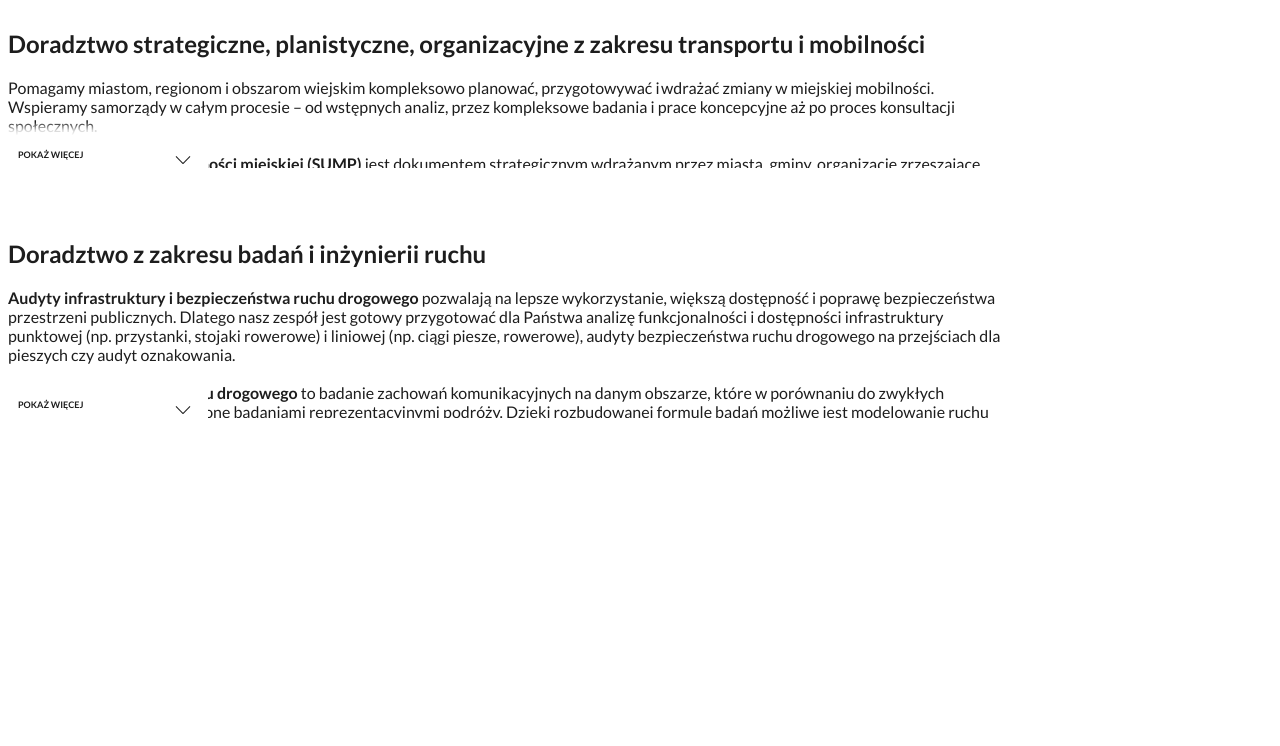
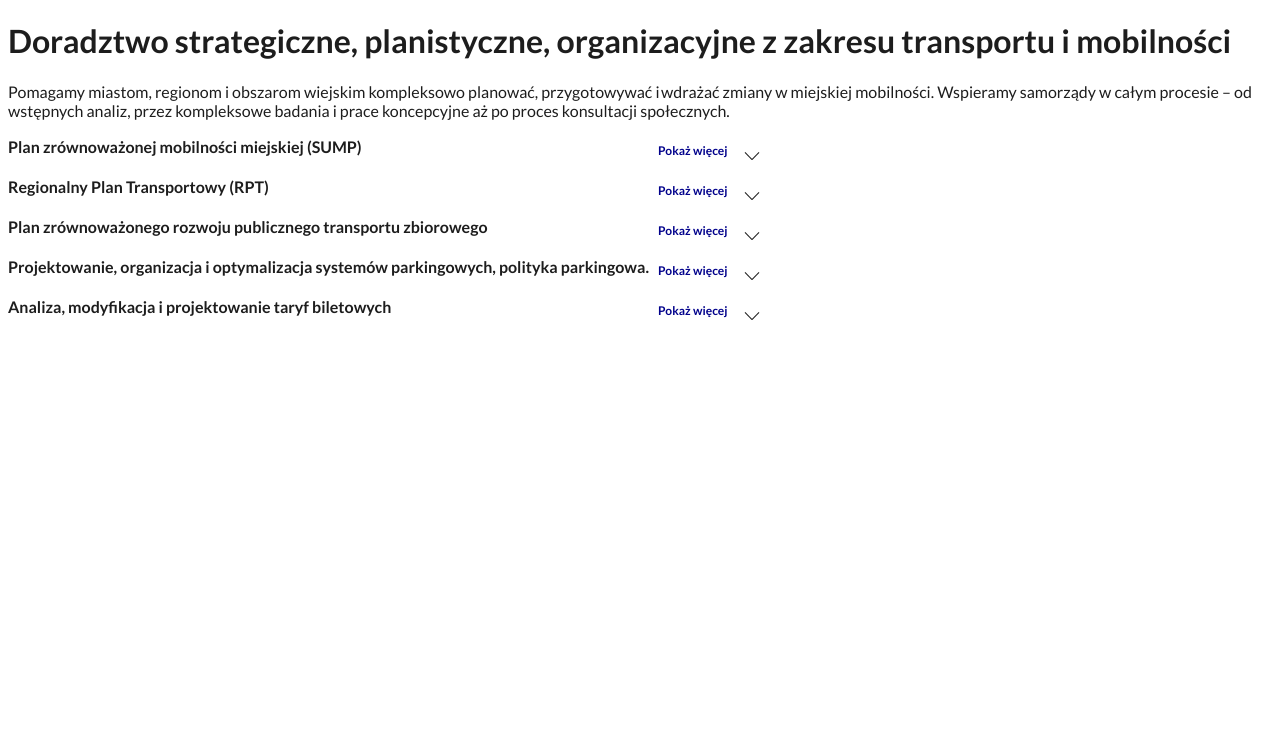
Before and after one commit to b-jarecki/b-jarecki.github.io, a plain HTML site: page index.html in a window 1280 px wide. Drawn offline with nearby package versions, Linux system fonts and the light colour scheme.

Commit message:
wzium 34

```diff
--- a/index.html
+++ b/index.html
@@ -17,7 +17,7 @@
             }
 
             .expandable .expand-bar {
-                font-size: 9px;
+                font-size: 12px;
             }
 
             .to-expand {
@@ -31,57 +31,68 @@
     <body>
         <div class="container">
             <main>
-                <section class="testing" style="width: 1000px; padding-bottom: 50px;">
+			<h1>Doradztwo strategiczne, planistyczne, organizacyjne z zakresu transportu i mobilności </h1>
+			 <p>
+                            Pomagamy miastom, regionom i obszarom wiejskim kompleksowo planować, przygotowywać i wdrażać zmiany w miejskiej mobilności. Wspieramy samorządy w całym procesie – od wstępnych analiz, przez kompleksowe badania i prace koncepcyjne aż po proces konsultacji społecznych.
+			</p>
+                <section class="testing" style="width: 860px; padding-bottom: 50px;">
                     <div class="description to-expand">
-                        <h1>Doradztwo strategiczne, planistyczne, organizacyjne z zakresu transportu i mobilności </h1>
-                        <p>
-                            Pomagamy miastom, regionom i obszarom wiejskim kompleksowo planować, przygotowywać i wdrażać zmiany w miejskiej mobilności. Wspieramy samorządy w całym procesie – od wstępnych analiz, przez kompleksowe badania i prace koncepcyjne aż po proces konsultacji społecznych. <br><br>
 
-                            <b>Plan zrównoważonej mobilności miejskiej (SUMP)</b> jest dokumentem strategicznym wdrażanym przez miasta, gminy, organizacje zrzeszające samorządy w celu lepszego zaspokojenia potrzeb mobilności ludzi i firm w miastach. W odróżnieniu od pozostałych dokumentów, w planie mobilności duży nacisk kładzie się na zaangażowanie mieszkańców i zainteresowanych podmiotów. <br><br>
+                            <b>Plan zrównoważonej mobilności miejskiej (SUMP)</b> <br><br>
+							jest dokumentem strategicznym wdrażanym przez miasta, gminy, organizacje zrzeszające samorządy w celu lepszego zaspokojenia potrzeb mobilności ludzi i firm w miastach. W odróżnieniu od pozostałych dokumentów, w planie mobilności duży nacisk kładzie się na zaangażowanie mieszkańców i zainteresowanych podmiotów. <br><br>
 
-W ramach prac nad dokumentem diagnozuje się potrzeby transportowe mieszkańców oraz określa priorytety rozwojowe wszystkich rodzajów transportu. Warto podkreślić, że plany mobilności będą stanowiły jedną z podstaw do otrzymania dofinansowania w nowej perspektywie unijnej 2021-2027. Nasz zespół jest gotowy przygotować dla Państwa dokument na podstawie najnowszych „Wytycznych. Opracowanie i wdrożenie Planu Zrównoważonej Mobilności Miejskiej” wydanych w 2019 roku na zlecenie Komisji Europejskiej. W ramach prac nad dokumentem przeprowadzimy według Państwa potrzeb badania preferencji transportowych i przemieszczeń mieszkańców, działania konsultacyjne i promocyjne, analizy Big Data oraz geoprzestrzenne GIS czy modelowanie ruchu z wykorzystaniem PTV Visum. <br><br>
+							W ramach prac nad dokumentem diagnozuje się potrzeby transportowe mieszkańców oraz określa priorytety rozwojowe wszystkich rodzajów transportu. Warto podkreślić, że plany mobilności będą stanowiły jedną z podstaw do otrzymania dofinansowania w nowej perspektywie unijnej 2021-2027. Nasz zespół jest gotowy przygotować dla Państwa dokument na podstawie najnowszych „Wytycznych. Opracowanie i wdrożenie Planu Zrównoważonej Mobilności Miejskiej” wydanych w 2019 roku na zlecenie Komisji Europejskiej. W ramach prac nad dokumentem przeprowadzimy według Państwa potrzeb badania preferencji transportowych i przemieszczeń mieszkańców, działania konsultacyjne i promocyjne, analizy Big Data oraz geoprzestrzenne GIS czy modelowanie ruchu z wykorzystaniem PTV Visum. <br><br>
+					</div>
 
-<b>Regionalny Plan Transportowy (RPT)</b> jest dokumentem mającym na celu podejmowanie decyzji w zakresie rozwoju regionalnego systemu transportowego. Sporządzenie RPT powinno przebiegać w sposób spójny, holistyczny i oparty na wiarygodnych informacjach i rzetelnych analizach. <br><br>
+					<div class="description2 to-expand">
+<b>Regionalny Plan Transportowy (RPT)</b> <br><br>
+							jest dokumentem mającym na celu podejmowanie decyzji w zakresie rozwoju regionalnego systemu transportowego. Sporządzenie RPT powinno przebiegać w sposób spójny, holistyczny i oparty na wiarygodnych informacjach i rzetelnych analizach. <br><br>
 
-Nasi eksperci są gotowi przygotować dla Państwa dokument, który pozwoli na rozwój infrastruktury w adekwatny sposób do codziennych potrzeb transportowych mieszkańców rejonu. Plan zostanie przygotowane zgodnie z najlepszymi praktykami zaproponowanymi przez JASPERS. Na Państwa życzenie przeprowadzimy proces konsultacji społecznych i uzgodnień z potencjalnymi interesariuszami, a także przeprowadzimy modelowanie ruchu z wykorzystaniem PTV Visum.  <br><br>
+							Nasi eksperci są gotowi przygotować dla Państwa dokument, który pozwoli na rozwój infrastruktury w adekwatny sposób do codziennych potrzeb transportowych mieszkańców rejonu. Plan zostanie przygotowane zgodnie z najlepszymi praktykami zaproponowanymi przez JASPERS. Na Państwa życzenie przeprowadzimy proces konsultacji społecznych i uzgodnień z potencjalnymi interesariuszami, a także przeprowadzimy modelowanie ruchu z wykorzystaniem PTV Visum.  <br><br>
 
-<b>Plan zrównoważonego rozwoju publicznego transportu zbiorowego</b> zwany także planem transportowym mają obowiązek przygotować organizatorzy transportu zbiorowego określeni w ustawie o publicznym transporcie zbiorowym. Dokument może też stanowić dokumentację i gwarancję funkcjonowania transportu publicznego do otrzymania dofinansowania na zakup taboru autobusowego w nowej perspektywie unijnej 2021-2027. <br><br>
+					</div>
 
-Dynamiczny rozwój autobusów zeroemisyjnych w ostatnich latach spowodował, że ustawodawca wymaga uzupełnienia treści dokumentu o informacje dotyczące wykorzystania takiego typu pojazdów. Dlatego nasz zespół wykorzystując doświadczenia z wcześniejszych projektów jest gotowy do przygotowania dla Państwa nowego lub zaktualizowanego planu transportowego dostosowanego do potrzeb mieszkańców według aktualnych wymagań określonych w ustawie o publicznym transporcie zbiorowym. <br><br>
+					<div class="description3 to-expand">
+<b>Plan zrównoważonego rozwoju publicznego transportu zbiorowego</b> <br><br>
 
-<b>Projektowanie, organizacja i optymalizacja systemów parkingowych, polityka parkingowa.</b> Dobry system parkingowy charakteryzuje się odpowiednim wykorzystaniem miejsc parkingowych na poziomie 80-90%. Brak możliwości zaparkowania samochodu w legalnym miejscu powoduje ich pozostawienie w dowolnym miejscu, z drugiej strony nadmiar parkingów powoduje, że są one puste i zabierają przestrzeń. Ważnym aspektem jest też dostosowanie opłat za parkowanie do warunków lokalnych. Dlatego nasz zespół korzystając z wcześniejszych doświadczeń jest gotowy do przygotowania ekspertyzy dotyczącej parkowania w Państwa mieście. Zgodnie z Państwa życzeniem przeprowadzimy także proces konsultacji społecznych czy inwentaryzację wszystkich miejsc parkingowych z wykorzystaniem dronów, algorytmów sztucznej inteligencji i analiz geoprzestrzennych GIS.
+							zwany także planem transportowym mają obowiązek przygotować organizatorzy transportu zbiorowego określeni w ustawie o publicznym transporcie zbiorowym. Dokument może też stanowić dokumentację i gwarancję funkcjonowania transportu publicznego do otrzymania dofinansowania na zakup taboru autobusowego w nowej perspektywie unijnej 2021-2027. <br><br>
 
-<b>Analiza, modyfikacja i projektowanie taryf biletowych</b> pozwala na dostosowanie oferty biletowej do potrzeb pasażerów (analiza popytu) oraz możliwości organizatora i operatora publicznego transportu zbiorowego.
+							Dynamiczny rozwój autobusów zeroemisyjnych w ostatnich latach spowodował, że ustawodawca wymaga uzupełnienia treści dokumentu o informacje dotyczące wykorzystania takiego typu pojazdów. Dlatego nasz zespół wykorzystując doświadczenia z wcześniejszych projektów jest gotowy do przygotowania dla Państwa nowego lub zaktualizowanego planu transportowego dostosowanego do potrzeb mieszkańców według aktualnych wymagań określonych w ustawie o publicznym transporcie zbiorowym. <br><br>
+					</div>
+
+					<div class="description4 to-expand">
+<b>Projektowanie, organizacja i optymalizacja systemów parkingowych, polityka parkingowa.</b> <br><br>
+							Dobry system parkingowy charakteryzuje się odpowiednim wykorzystaniem miejsc parkingowych na poziomie 80-90%. Brak możliwości zaparkowania samochodu w legalnym miejscu powoduje ich pozostawienie w dowolnym miejscu, z drugiej strony nadmiar parkingów powoduje, że są one puste i zabierają przestrzeń. Ważnym aspektem jest też dostosowanie opłat za parkowanie do warunków lokalnych. Dlatego nasz zespół korzystając z wcześniejszych doświadczeń jest gotowy do przygotowania ekspertyzy dotyczącej parkowania w Państwa mieście. Zgodnie z Państwa życzeniem przeprowadzimy także proces konsultacji społecznych czy inwentaryzację wszystkich miejsc parkingowych z wykorzystaniem dronów, algorytmów sztucznej inteligencji i analiz geoprzestrzennych GIS.
+					</div>
+					<div class="description5 to-expand">
+<b>Analiza, modyfikacja i projektowanie taryf biletowych</b> <br><br>
+pozwala na dostosowanie oferty biletowej do potrzeb pasażerów (analiza popytu) oraz możliwości organizatora i operatora publicznego transportu zbiorowego.
+					</div>
                         </p>
-                    </div>
+         </div>
                 </section>
-                <section class="testing" style="width: 1000px; padding-bottom: 50px;">
-                    <div class="description2 to-expand">
-                        <h1>Doradztwo z zakresu badań i inżynierii ruchu </h1>
-                        <p>
-                            <b>Audyty infrastruktury i bezpieczeństwa ruchu drogowego</b> pozwalają na lepsze wykorzystanie, większą dostępność i poprawę bezpieczeństwa przestrzeni publicznych. Dlatego nasz zespół jest gotowy przygotować dla Państwa analizę funkcjonalności i dostępności infrastruktury punktowej (np. przystanki, stojaki rowerowe) i liniowej (np. ciągi piesze, rowerowe), audyty bezpieczeństwa ruchu drogowego na przejściach dla pieszych czy audyt oznakowania. <br><br>
 
-                            <b>Kompleksowe badania ruchu drogowego</b> to badanie zachowań komunikacyjnych na danym obszarze, które w porównaniu do zwykłych pomiarów ruchu są uzupełnione badaniami reprezentacyjnymi podróży. Dzięki rozbudowanej formule badań możliwe jest modelowanie ruchu oraz poznanie preferencji komunikacyjnych mieszkańców. Nasz zespół może przeprowadzić kompleksowe badania ruchu dostosowane do Państwa potrzeb, które mogą zostać uzupełnione analizami Big Data. Kompleksowe badania ruchu umożliwiają w dokładny sposób zaplanować inwestycje infrastrukturalne oraz ułatwić aplikację o dofinansowanie zewnętrzne. <br><br>
-
-                            Tworzymy <b>analizy ruchowe oraz analizy powiązań</b>, by lepiej zrozumieć źródła, kierunki, charakter i konsekwencje przemieszczeń ludzi. <br><br>
-
-                            <b>Pomiary i analizy ruchu</b> pozwalają na identyfikacje rozkładu ruchu na wybranym przez Państwa obszarze. Nasz zespół przeprowadzi badania według Państwa potrzeb. Pomiary mogą zostać wykonane z wykorzystaniem osób przeprowadzających pomiar lub w sposób automatyczny z wykorzystaniem kamer wideo umieszczonych w miejscach umożliwiających obserwację całych przekrojów i skrzyżowań drogowych, w tym poszczególnych wlotów (kierunków ruchu). Przeprowadzone wyniki zostaną przeanalizowane z wykorzystaniem algorytmów i zwizualizowane na podkładach mapowych. Pomiary i analizy ruchu mogą zostać wykorzystane do planowania inwestycji infrastrukturalnych. <br><br>
-
-                            Wiedza jest kluczem do podejmowania właściwych decyzji. <b>Modele ruchu</b> pozwalają zrozumieć, jak funkcjonuje system transportowy i jakie konsekwencje dla całości systemu będą miały nowe inwestycje lub zmiany w dotychczasowym układzie. Modele ruchu to matematyczny zapis modelu popytowo-podażowego na dany środek transportu w określonej jednostce czasu i obszarze. Najbardziej popularnymi modelami są czterostadiowe modele ruchu, które dokładnie odwzorowują sieć drogową, sieć rowerową, transportu publicznego czy ruch pieszy przy uwzględnieniu zachowań komunikacyjnych mieszkańców (wiąże się to z przeprowadzeniem rzetelnych badań preferencji komunikacyjnych). Nasz zespół może przeprowadzić dla Państwa profesjonalne modelowanie ruchu z wykorzystaniem oprogramowania PTV Visum, które umożliwi przewidzieć zachowanie mieszkańców w przypadku realizacji nowych inwestycji czy zmian organizacji ruchu. Modele ruchu ułatwią też Państwu aplikację o dofinansowanie zewnętrzne. <br><br>
-
-                            <b>Studium komunikacyjne/transportowe</b> to dokument, który obejmuje badania i analizy wariantów planowanego układu transportowego i zagospodarowania przestrzennego w celu określenia najlepszego wariantu rozwoju infrastruktury. W odróżnieniu od planu zrównoważonej mobilności większy nacisk jest położony na inżynierię ruchu niż na procesy partycypacyjne. Podczas sporządzania studium używa się modeli ruchu, dlatego nasz zespół jest gotowy do przygotowania dla Państwa dokumentu, który będzie posiadał adekwatne scenariusze rozwoju systemu transportowego na podstawie przygotowanego wcześniej modelu ruchu.
-                        </p>
-                    </div>
-                </section>
             </main>
         </div>
         <script type="text/javascript">
             jQuery(document).ready(function() {
                 $('.description').expandable({
-                    height: 160
+                    height: 40
                 });
                 $('.description2').expandable({
-                    height: 200
+                    height: 40
+                });
+				$('.description3').expandable({
+                    height: 40
+                });
+				$('.description4').expandable({
+                    height: 40
+                });
+				$('.description5').expandable({
+                    height: 40
+                });
+				$('.description6').expandable({
+                    height: 40
                 });
             });
         </script>
--- a/jquery.expandable.css
+++ b/jquery.expandable.css
@@ -4,11 +4,10 @@
 
 .expandable .expand-bar {
     position: absolute;
-    display: block;
-    left: 0px;
-    bottom: 0px;
-    background-color: white;
-    width: 20%;
+    display: inline;
+    left: 640px;
+    top: 0px;
+    width: 15%;
     cursor: pointer;
     text-decoration: none;
     font-weight: bold;
@@ -16,8 +15,8 @@
     padding-left: 10px;
     padding-right: 30px;
     font-size: 16px;
-    text-transform: uppercase;
-    line-height: 26px;
+	color: #00008b;
+    line-height: 30px;
 }
 
 .expandable .expand-bar::before {
```
